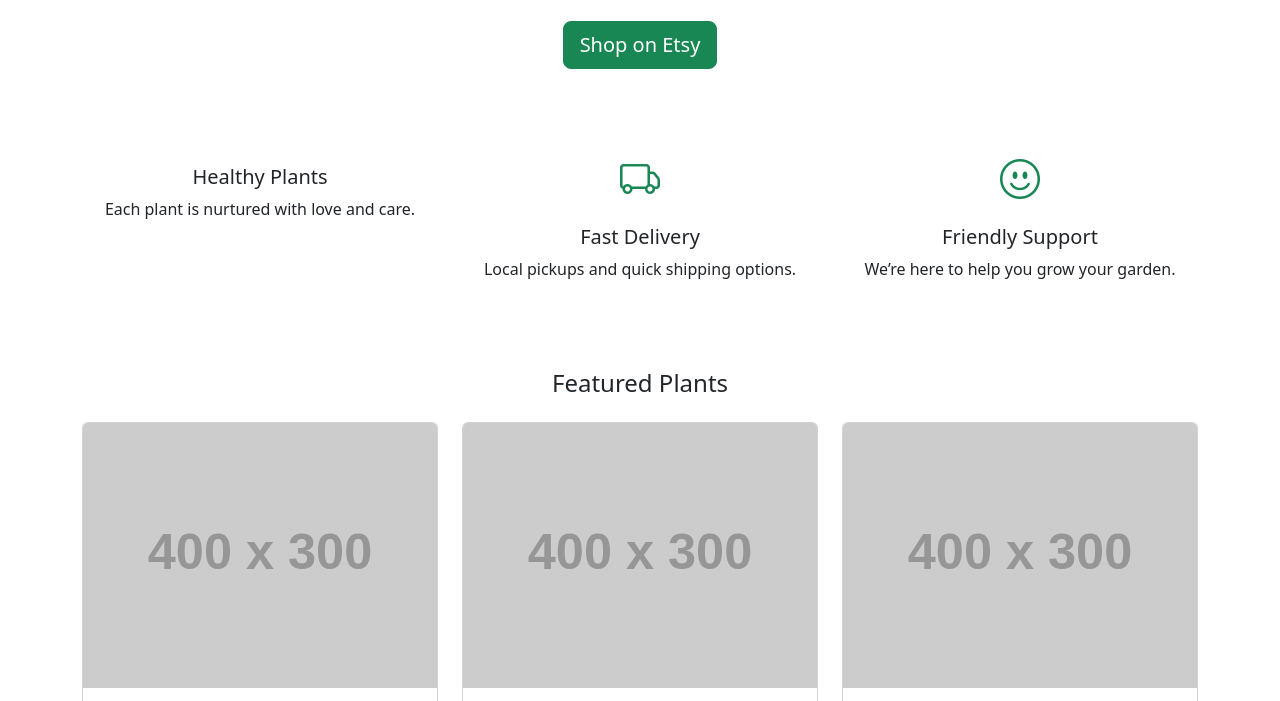
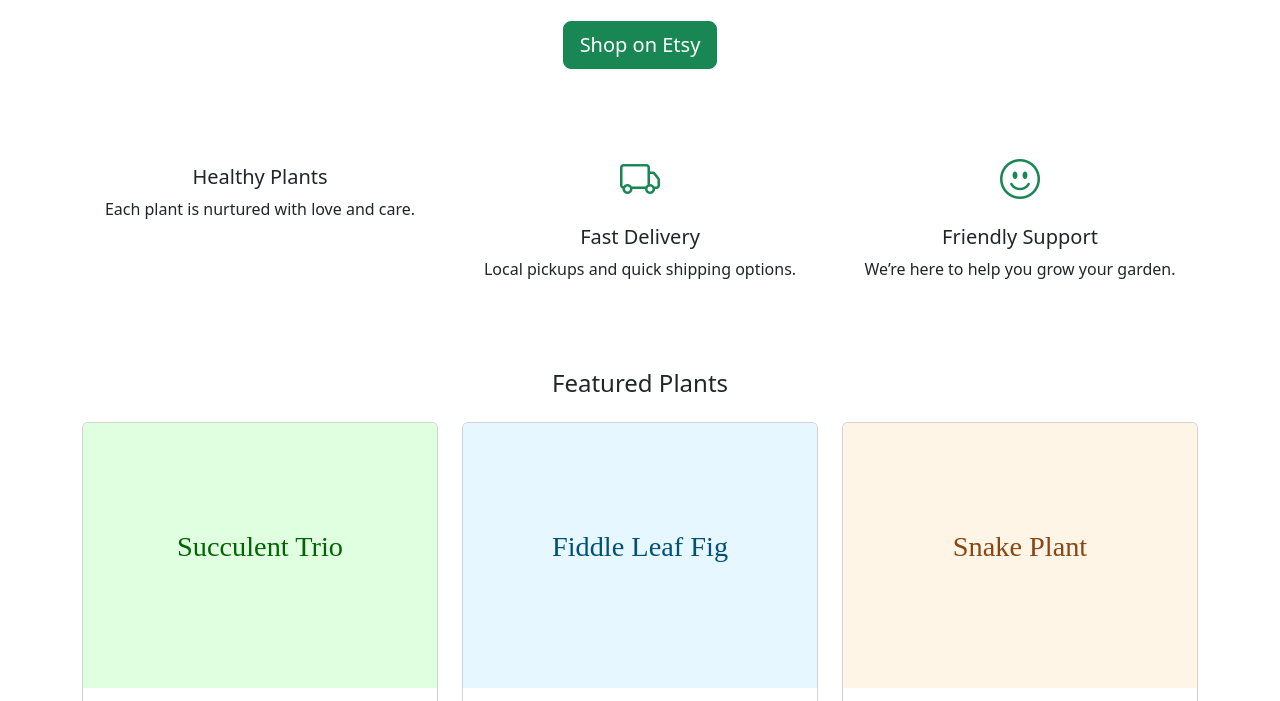
Before and after one commit to pshahroudi/floraGatos, a plain HTML site: page index.html in a window 1280 px wide. Shown: the part 244-945 px from the top of the page. Drawn offline with nearby package versions, Linux system fonts and the light colour scheme; some packages are replaced by stand-ins of ours; placeholder pictures from the web are drawn by us; some icons are missing.

Commit message:
Add local SVG images and update references

```diff
--- a/index.html
+++ b/index.html
@@ -11,11 +11,11 @@
   <meta property="og:description" content="Shop local plants at FloraGatos in Los Gatos. Discover fresh indoor and outdoor plants delivered with care.">
   <meta property="og:type" content="website">
   <meta property="og:url" content="https://floragatos.example.com/">
-  <meta property="og:image" content="https://floragatos.example.com/assets/logo.png">
+  <meta property="og:image" content="assets/logo.svg">
   <meta name="twitter:card" content="summary_large_image">
   <meta name="twitter:title" content="FloraGatos | Plants from Los Gatos">
   <meta name="twitter:description" content="Shop local plants at FloraGatos in Los Gatos. Discover fresh indoor and outdoor plants delivered with care.">
-  <meta name="twitter:image" content="https://floragatos.example.com/assets/logo.png">
+  <meta name="twitter:image" content="assets/logo.svg">
   <link href="https://cdn.jsdelivr.net/npm/bootstrap@5.3.2/dist/css/bootstrap.min.css" rel="stylesheet" crossorigin="anonymous">
   <link href="https://cdn.jsdelivr.net/npm/bootstrap-icons@1.11.3/font/bootstrap-icons.css" rel="stylesheet">
   <link href="css/style.css" rel="stylesheet">
@@ -24,7 +24,7 @@
     "@context": "https://schema.org",
     "@type": "GardenStore",
     "name": "FloraGatos",
-    "image": "https://floragatos.example.com/assets/logo.png",
+    "image": "assets/logo.svg",
     "@id": "https://floragatos.example.com/#store",
     "url": "https://floragatos.example.com/",
     "telephone": "+1-555-123-4567",
--- a/js/components/home/home.component.js
+++ b/js/components/home/home.component.js
@@ -14,19 +14,19 @@
       {
         name: 'Succulent Trio',
         description: 'Low-maintenance succulents perfect for desks and shelves.',
-        image: 'https://via.placeholder.com/400x300?text=Succulent+Trio',
+        image: 'assets/succulent-trio.svg',
         alt: 'Succulent trio in ceramic pots'
       },
       {
         name: 'Fiddle Leaf Fig',
         description: 'A popular indoor tree that thrives in bright light.',
-        image: 'https://via.placeholder.com/400x300?text=Fiddle+Leaf+Fig',
+        image: 'assets/fiddle-leaf-fig.svg',
         alt: 'Fiddle leaf fig in a living room'
       },
       {
         name: 'Snake Plant',
         description: 'Air-purifying plant ideal for low light spaces.',
-        image: 'https://via.placeholder.com/400x300?text=Snake+Plant',
+        image: 'assets/snake-plant.svg',
         alt: 'Snake plant in a white pot'
       }
     ];
```
Also changed, not shown: assets/fiddle-leaf-fig.svg (added), assets/logo.svg (added), assets/snake-plant.svg (added), assets/succulent-trio.svg (added).
